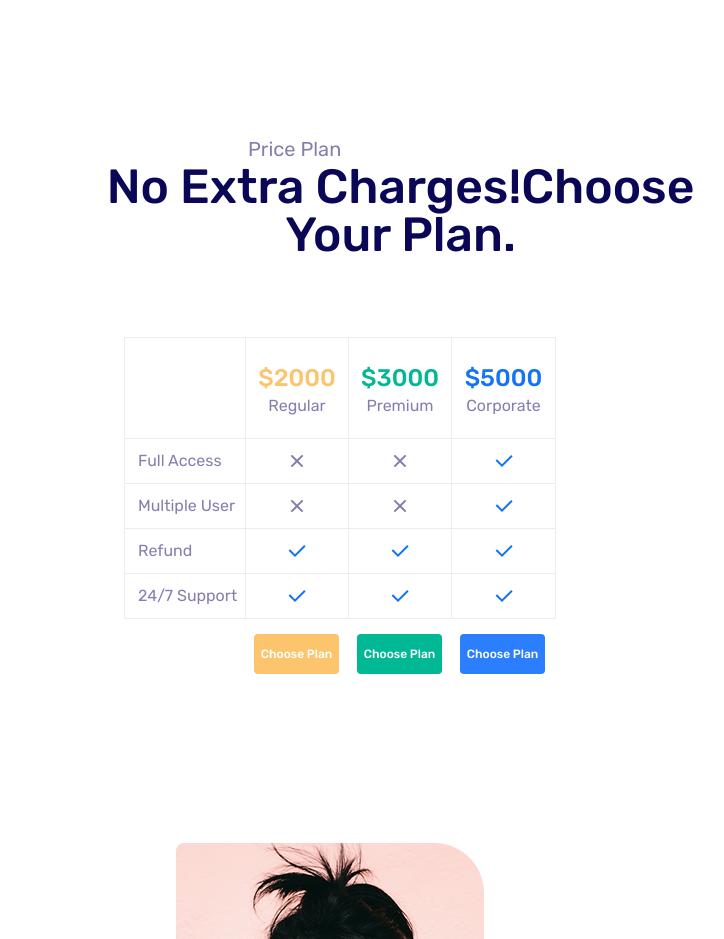
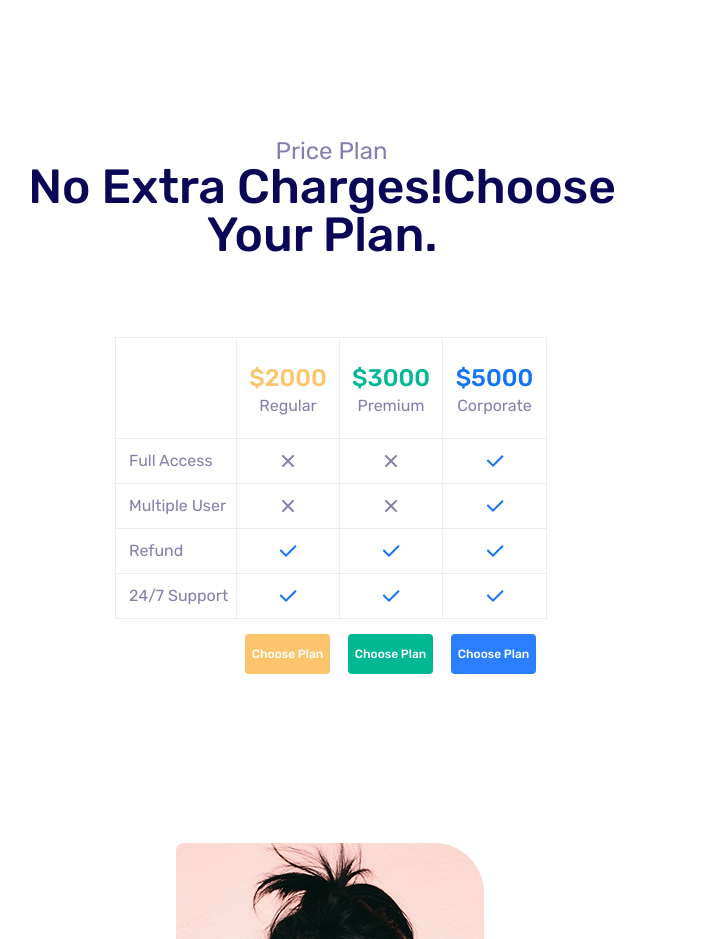
Before and after one commit to donlatud/html-css-mini-project, a plain HTML site: page index.html in a window 1280 px wide. Shown: the part 5680-6619 px from the top of the page, without its empty margins (318-1042 px from the left). Drawn offline with nearby package versions, Linux system fonts and the light colour scheme.

Commit message:
style(html-responsive): Adjust pricing plan section for improved layout and responsiveness on larger screens

```diff
--- a/index.html
+++ b/index.html
@@ -216,17 +216,17 @@
     <!-- dev3 (pricing plan, testimonial)-->
     <!-- Pricing Plan Section -->
     <section
-    class="w-[379px] min-h-[700px] pt-[3216px] px-[-2px] flex flex-col lg:w-[1440px] lg:min-h-[1032px] lg:flex lg:flex-col lg:items-center">
-    <div class="w-[432px] min-h-[554px] my-[50px]">
+      class="w-full min-h-[700px] pt-[3216px] px-[-2px] flex flex-col lg:min-h-[1032px] lg:flex lg:flex-col lg:items-center"
+    >
+      <div class="w-[432px] min-h-[554px] my-[50px] lg:flex lg:flex-col lg:items-center">
         <!-- Section Title -->
-      <div class="text-center">
-        <p class="w-[93px] h-[24px] text-[#8480AE] text-xl/[100%] font-normal whitespace-nowrap mx-[142px]">
+        <div class="text-center lg:flex lg:flex-col lg:items-center">
+          <p class="w-[93px] h-[24px] text-[#8480AE] text-xl/[100%] font-normal whitespace-nowrap mx-[142px] lg:text-2xl/[100%] lg:tracking-[0] lg:mx-[0]">
             Price Plan
           </p>
-        <h2
-          class="w-[348px] h-[129px] text-[#0B0757] text-4xl/[100%] font-medium tracking-[0] ml-[15px] pt-[15px] lg:w-[589px] lg:h-[114px] lg:text-5xl/[100%] lg:tracking-[0] lg:ml-[0] lg:pt-[0]">
+          <h2 class="w-[348px] h-[129px] text-[#0B0757] text-4xl/[100%] font-medium tracking-[0] ml-[15px] pt-[15px] lg:w-[589px] lg:h-[114px] lg:text-5xl/[100%] lg:tracking-[0] lg:ml-[0] lg:pt-[0]">
             No Extra<br class="lg:hidden" />
-          Charges!Choose<br class="hidden lg:block" />
+            Charges!Choose<br class="hidden lg:block"/>
             <span>Your Plan.</span>
           </h2>
         </div>
```
Lines whose indentation alone changed are shown as unchanged.
